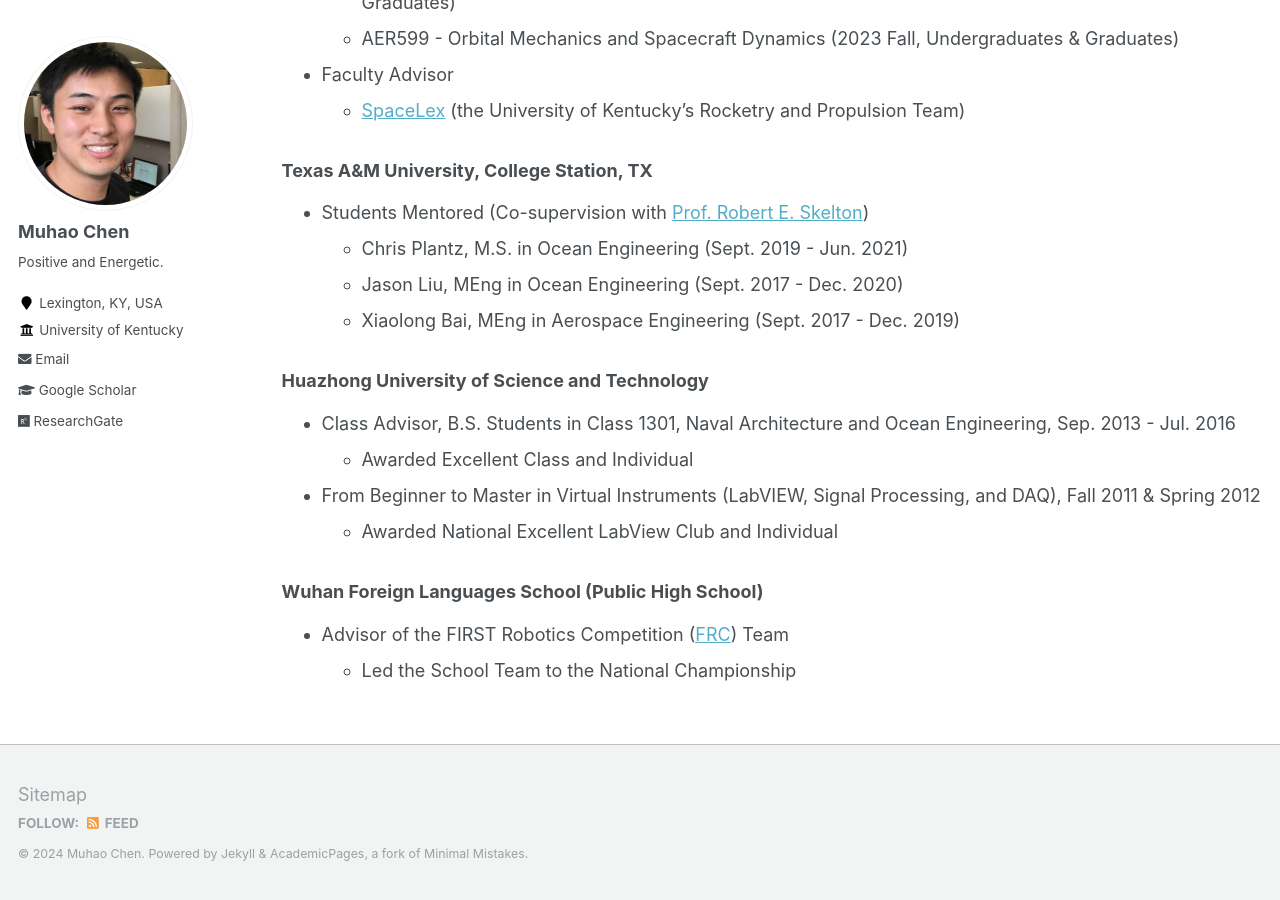
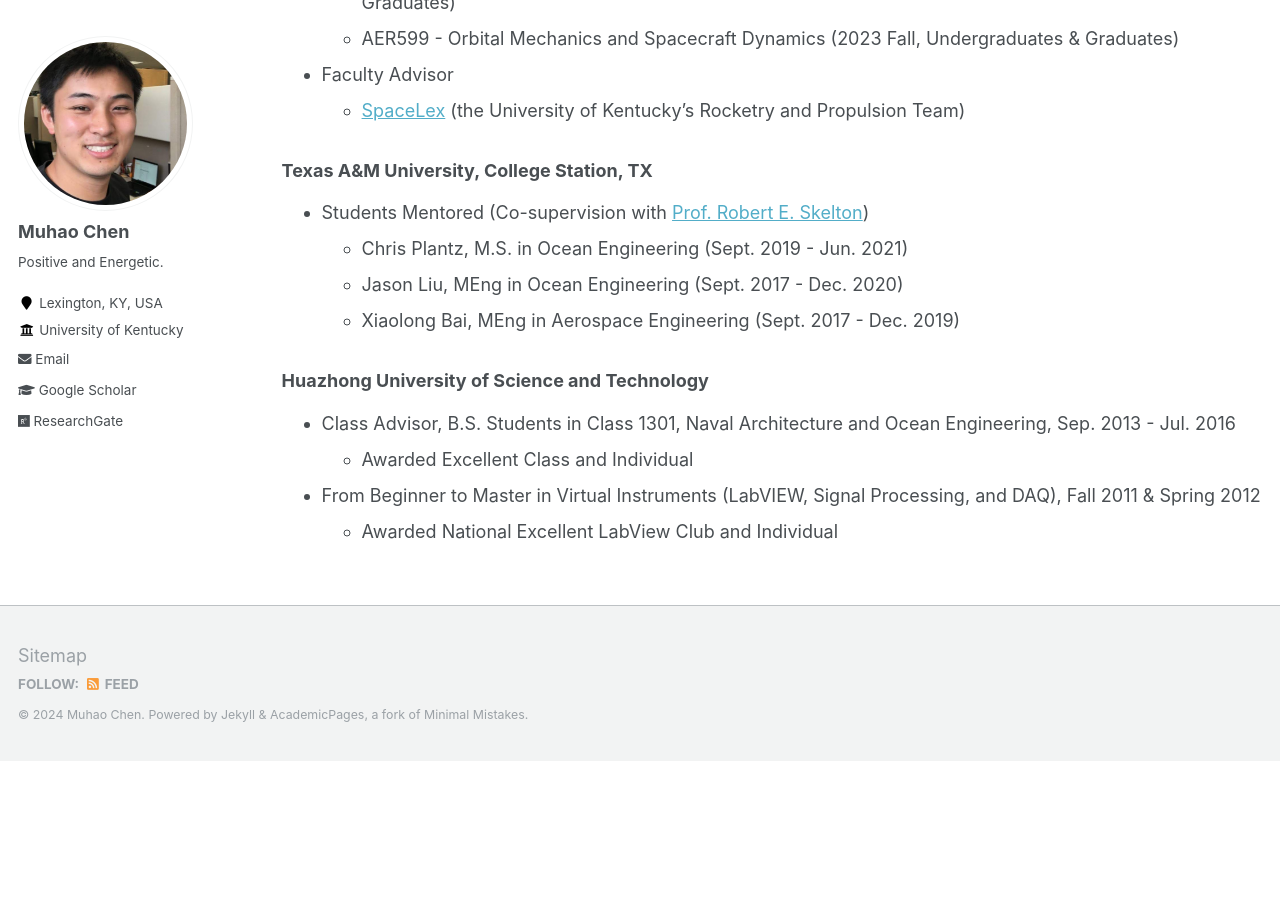
Before and after one commit to Muhao-Chen/muhao-chen.github.io, a Jekyll site: the page built from _pages/teaching.md, in a window 1280 px wide and 900 px high, scrolled down 791 px. Built offline with Jekyll 4.4.1, drawn with Linux system fonts in a browser that asks for light colours; after the commit the page ends 1552 px from its top, so only the background shows below that.

Commit message:
Update teaching.md

```diff
--- a/_pages/teaching.md
+++ b/_pages/teaching.md
@@ -61,8 +61,6 @@ toc: true
 - From Beginner to Master in Virtual Instruments (LabVIEW, Signal Processing, and DAQ), Fall 2011 & Spring 2012
     * Awarded National Excellent LabView Club and Individual
 
-### Wuhan Foreign Languages School (Public High School)
-- Advisor of the FIRST Robotics Competition ([FRC](https://en.wikipedia.org/wiki/FIRST_Robotics_Competition)) Team
-    * Led the School Team to the National Championship
+
 
 </div>
```
